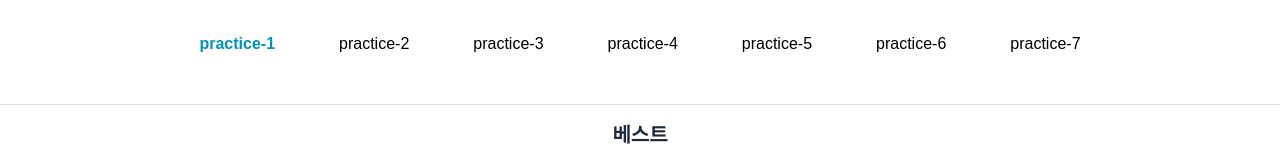
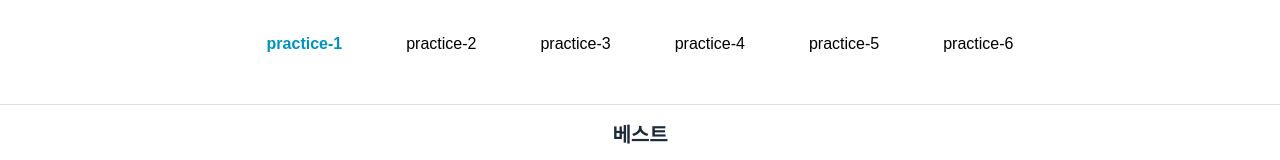
Before and after one commit to rinrinhye/study2, a React (Vite) app: page /tab1 in a window 1280 px wide. Shown: the top 160 px of the page. Built offline with nearby package versions, Linux system fonts and the light colour scheme.

Commit message:
tab7 삭제

```diff
--- a/src/components/Header/Header.jsx
+++ b/src/components/Header/Header.jsx
@@ -7,22 +7,19 @@ const tabs = [
   { title: "practice-4", params: "/tab4" },
   { title: "practice-5", params: "/tab5" },
   { title: "practice-6", params: "/tab6" },
-	{ title: "practice-7", params: "/tab7" },
 ];
 
 export default function Header() {
   return (
     <header>
-			<nav className='flex items-center justify-center flex-wrap p-2 mb-4'>
+      <nav className="flex items-center justify-center flex-wrap p-2 mb-4">
         {tabs.map((tab, index) => (
           <NavLink
             to={tab.params}
             key={index}
             className={({ isActive }) =>
               `px-8 py-6 ${
-								isActive
-									? "font-bold text-cyan-600"
-									: "font-medium"
+                isActive ? "font-bold text-cyan-600" : "font-medium"
               }`
             }
           >
--- a/src/main.jsx
+++ b/src/main.jsx
@@ -7,7 +7,6 @@ import Tab3 from "./pages/Tab3/Tab3.jsx";
 import Tab4 from "./pages/Tab4/Tab4.jsx";
 import Tab5 from "./pages/Tab5/Tab5.jsx";
 import Tab6 from "./pages/Tab6/Tab6.jsx";
-import Tab7 from "./pages/Tab7/Tab7.jsx";
 import "swiper/css";
 import "./styles/tailwind.css";
 
@@ -38,7 +37,6 @@ const tabs = [
   { path: "tab4", element: <Tab4 /> },
   { path: "tab5", element: <Tab5 /> },
   { path: "tab6", element: <Tab6 /> },
-	{ path: "tab7", element: <Tab7 /> },
 ];
 
 const router = createBrowserRouter([
@@ -47,7 +45,7 @@ const router = createBrowserRouter([
     element: <App />,
     children: [
       // index → tab1 으로 자동 리디렉션
-			{ index: true, element: <Navigate to='tab1' replace /> },
+      { index: true, element: <Navigate to="tab1" replace /> },
       ...tabs,
     ],
   },
--- a/src/pages/Tab7/Tab7.jsx
+++ /dev/null
@@ -1,3 +0,0 @@
-export default function Tab7() {
-  return <div></div>;
-}
```
Lines whose indentation alone changed are shown as unchanged.
